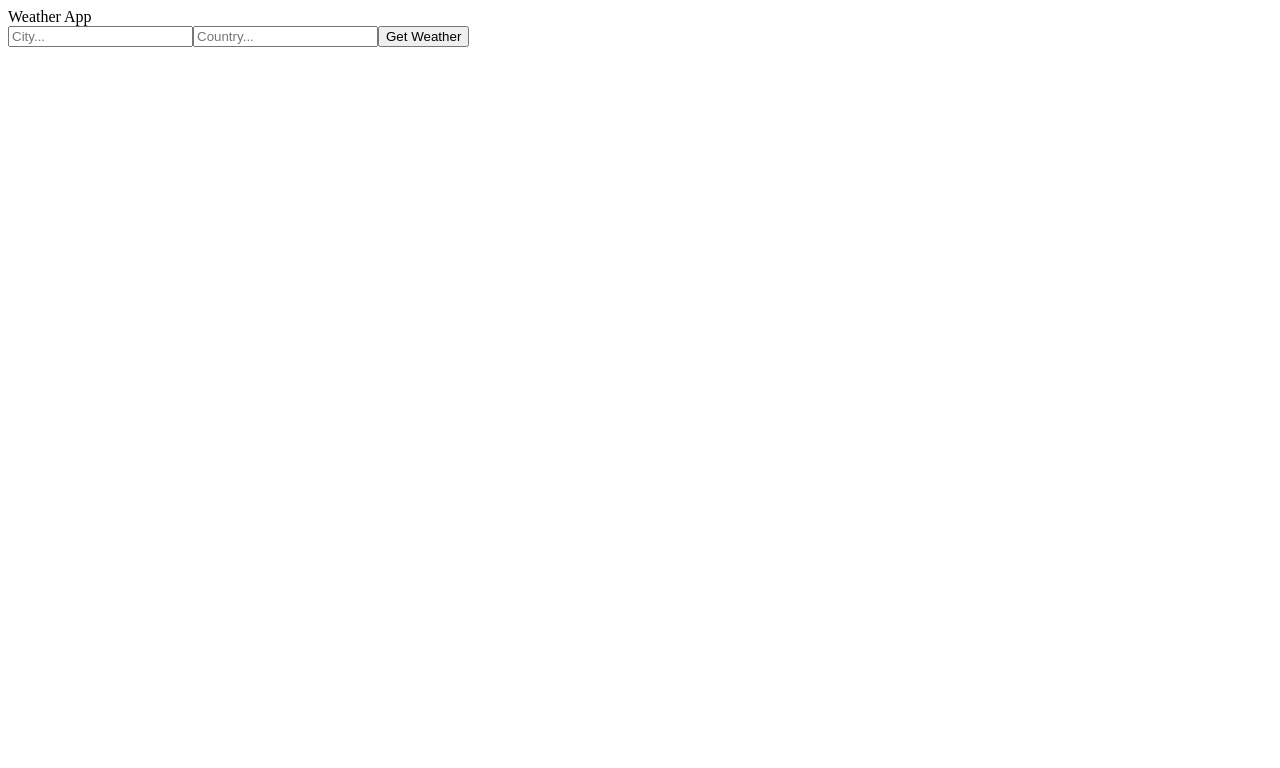
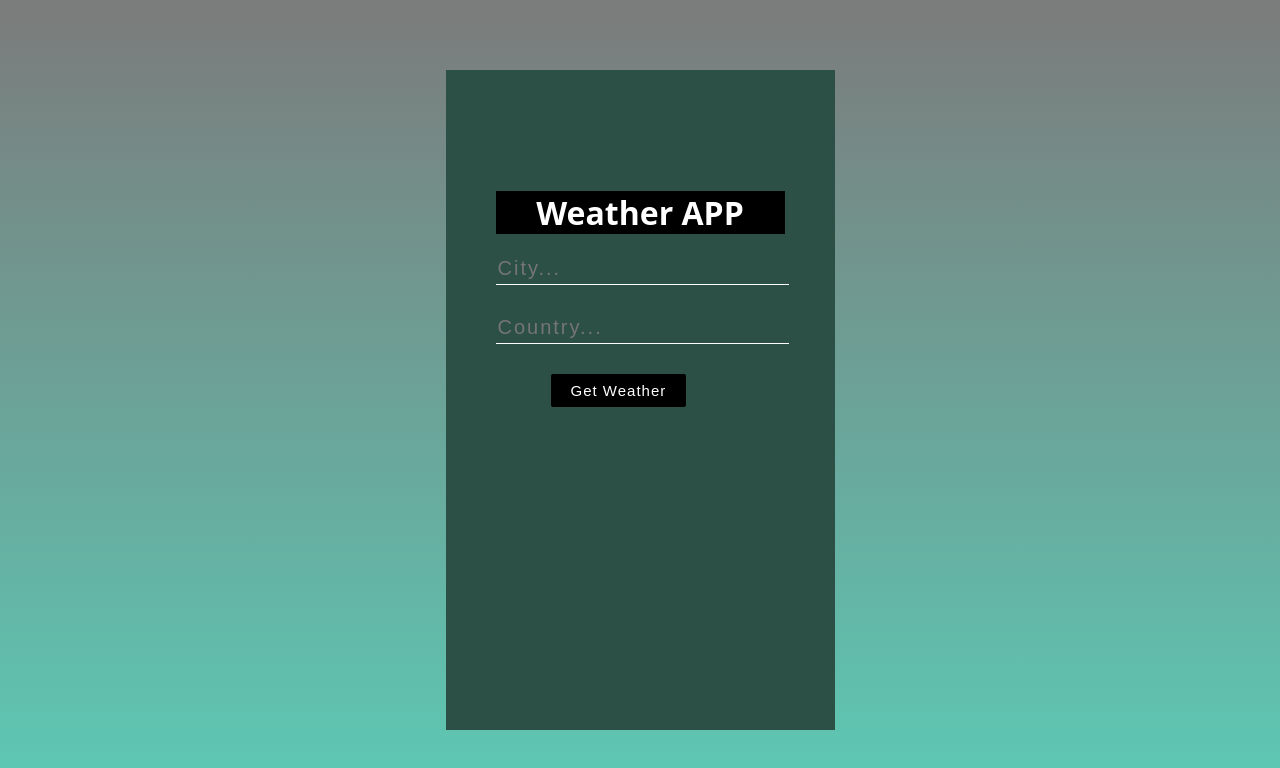
Before and after one commit to EMahmoudNabil/React-Weather-App, a React (Create React App) app: page / in a window 1280 px wide. Shown: the top 768 px of the page. Built offline with nearby package versions, Linux system fonts and the light colour scheme.

Commit message:
Style App

```diff
--- a/src/App.css
+++ b/src/App.css
@@ -1,38 +1,78 @@
-.App {
-  text-align: center;
+body {
+  margin: 0;
+  font-family: "Open Sans" ,serif;}
+
+.wrapper{
+  background:linear-gradient(#7b7b7b ,#5ccab5);
+  height: 100vh;
+  display: flex;
+  justify-content: center;
+  align-items: center;
+}
+.form-container{
+  background-color: #2c5046;
+  height: 70vh;
+  padding-top: 100px;
+  padding-left: 50px;
+  padding-right: 50px;
+  margin: auto;
+}
+input[type="text"]{
+  background-color: transparent;
+  border: 0;
+  border-bottom: solid 1px #fff;
+  width: 100%;
+  display: block;
+  padding-bottom: 4px;
+  color: #fff !important;
+  font-weight: lighter;
+  letter-spacing: 2px;
+  margin-bottom: 30px;
+  margin-right: 20px;
+  font-size: 20px;
 }
 
-.App-logo {
-  height: 40vmin;
-  pointer-events: none;
+input[type="text"]{
+  outline: none;
+}
+button{
+  background-color: #000;
+  border: 0;
+  padding: 8px 20px;
+  color: #fff ;
+  font-weight: lighter;
+  letter-spacing: 1px;
+  margin: 0 55px;
+  border-radius: 2px;
+  font-size: 15px;
+  cursor: pointer;
+  font-weight: 100;
 }
 
-@media (prefers-reduced-motion: no-preference) {
-  .App-logo {
-    animation: App-logo-spin infinite 20s linear;
-  }
+button:active{
+  outline: none;
+}
+.info{
+  width: 100%;
+  font-size: 20px;
+  font-weight: 200;
+  letter-spacing: 2px;
+}
+.info_key{
+  color: #fff ;
+  border-bottom: solid 2px ridge(255,255,255,0,06);
+  font-weight: 400;
+}
+.info_key:last-child{
+  border:0;
+}
+.info_value{
+  color: #fff ;
+  font-weight: 200;
 }
 
-.App-header {
-  background-color: #282c34;
-  min-height: 100vh;
-  display: flex;
-  flex-direction: column;
-  align-items: center;
-  justify-content: center;
-  font-size: calc(10px + 2vmin);
-  color: white;
+.text-center{
+  text-align: center;
+  background-color: #000;
+  color: #fff;
 }
-
-.App-link {
-  color: #61dafb;
-}
-
-@keyframes App-logo-spin {
-  from {
-    transform: rotate(0deg);
-  }
-  to {
-    transform: rotate(360deg);
-  }
-}
--- a/src/App.js
+++ b/src/App.js
@@ -47,8 +47,10 @@ getWeather= async (e)=>{
 
   render(){
     return(
-      <div>
-        <div>Weather App</div>
+      <div className="wrapper ">
+      <div className="form-container ">
+
+      <h1 className ="text-center"> Weather APP </h1>
         <Form getWeather={this.getWeather} />
         <WeatherAPI
           temperture ={this.state.temperture}
@@ -59,6 +61,7 @@ getWeather= async (e)=>{
           error = {this.state.error}
         />
       </div>
+      </div>
 
     )
   }
--- a/src/Components/WeatherAPI.js
+++ b/src/Components/WeatherAPI.js
@@ -7,37 +7,34 @@ const WeatherAPI=(props)=>{
         <div className="info">
 
         {props.temperture &&
-                 <p >Tempreature :
-                     {props.temperture}
-                 </p>
-            }
+        <p className= "info_key">Tempreature :
+        <span className="info_value">{props.temperture}</span>
+        </p>}
         {props.city &&
-                <p >City :
-                    {props.city}
+        <p className= "info_key">City :
+        <span className="info_value">{props.city}</span>
          </p>}
         {props.country &&
-               <p >Country :
-                 {props.country}
+        <p className= "info_key">Country :
+         <span className="info_value">{props.country}</span>
         </p>}
-
         {props.humidity &&
-                <p >Humidity :
-                      {props.humidity}
+         <p className= "info_key">Humidity :
+         <span className="info_value">    {props.humidity}</span>
          </p>}
-
         {props.description &&
-                <p >Description :
-                     {props.description}
+         <p className= "info_key">Description :
+         <span className="info_value"> {props.description}</span>
          </p>}
-
         {props.error &&
-                <p >Error :
-                     {props.error}
+        <p className= "info_key">Error :
+        <span className="info_value">{props.error} </span>
         </p>}
 
 
         </div>
     )
+
 }
 
 
```
Lines whose indentation alone changed are shown as unchanged.
